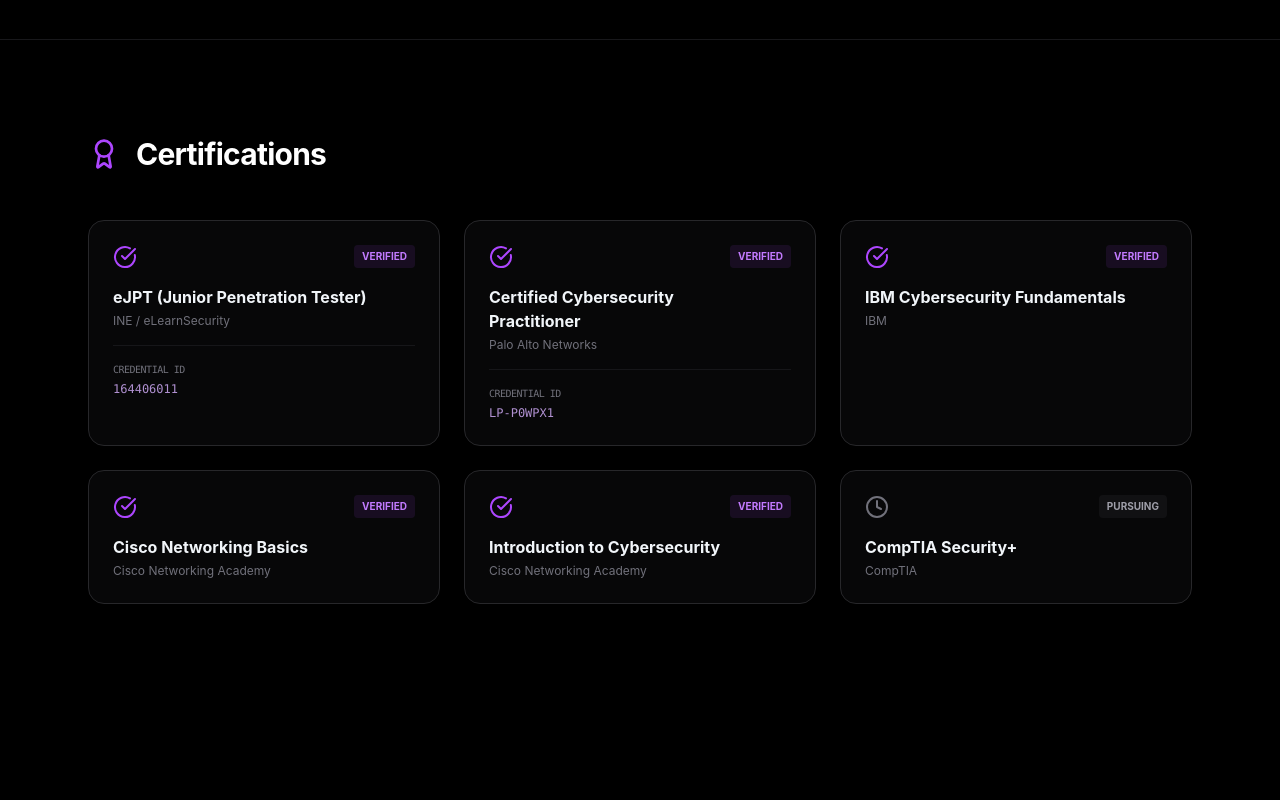
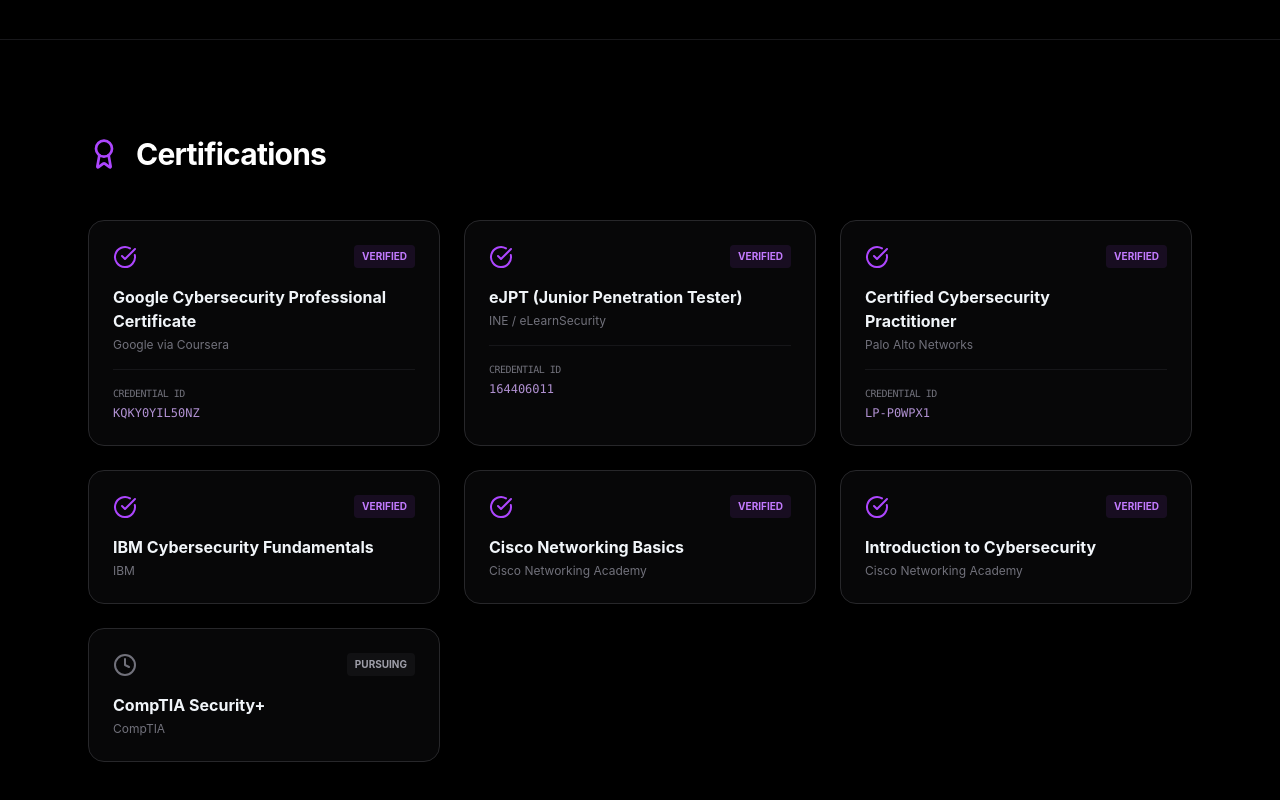
Before and after one commit to Hellthrone2005/Portfolio, a React app: page / in a window 1280 px wide. Shown: the part 3807-4607 px from the top of the page. Before the commit the page ends 4507 px from the top, so only its background shows below. Built offline with nearby package versions, Linux system fonts and the light colour scheme; the HTML template or start-up script is replaced by a standard one.

Commit message:
feat: integrate google cybersecurity professional certificate to credentials list

```diff
--- a/src/components/Certifications.jsx
+++ b/src/components/Certifications.jsx
@@ -3,6 +3,13 @@
 
 export default function Certifications() {
   const certs = [
+    {
+      name: "Google Cybersecurity Professional Certificate",
+      issuer: "Google via Coursera",
+      id: "KQKY0YIL50NZ",
+      status: "Verified",
+      link: "https://coursera.org/verify/professional-cert/KQKY0YIL50NZ"
+    },
     {
       name: "eJPT (Junior Penetration Tester)",
       issuer: "INE / eLearnSecurity",
```
